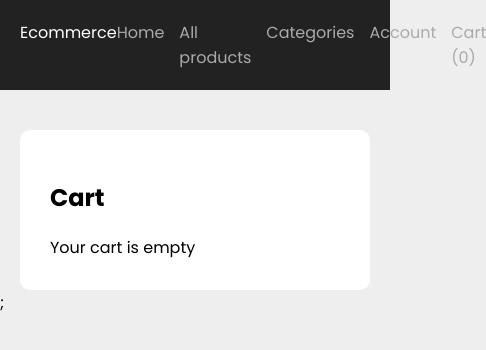
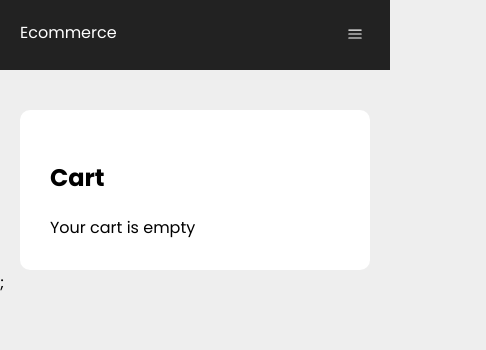
Before and after one commit to melolidas/ecommerce-frontend, a Next.js app: page /cart in a window 390 px wide. Shown: the top 350 px of the page, 486 px wide, since content can reach past the window. Built offline with nearby package versions, Linux system fonts and the light colour scheme.

Commit message:
responsivity added

```diff
--- a/components/Header.js
+++ b/components/Header.js
@@ -1,43 +1,79 @@
 import Link from "next/link";
 import styled from "styled-components";
-import Center from "./Center";
-import { useContext } from "react";
-import { CartContext } from "./CartContext";
+import Center from "@/components/Center";
+import { useContext, useState } from "react";
+import { CartContext } from "@/components/CartContext";
+import BarsIcon from "@/components/icons/Bars";
 
-const SyledHeader = styled.header`
+const StyledHeader = styled.header`
     background-color: #222;
 `;
-
 const Logo = styled(Link)`
     color: #fff;
     text-decoration: none;
+    position: relative;
+    z-index: 3;
 `;
-
 const Wrapper = styled.div`
     display: flex;
     justify-content: space-between;
     padding: 20px 0;
 `;
-
 const StyledNav = styled.nav`
-    display: flex;
+    ${(props) =>
+        props.mobileNavActive
+            ? `
+    display: block;
+  `
+            : `
+    display: none;
+  `}
     gap: 15px;
+    position: fixed;
+    top: 0;
+    bottom: 0;
+    left: 0;
+    right: 0;
+    padding: 70px 20px 20px;
+    background-color: #222;
+    @media screen and (min-width: 768px) {
+        display: flex;
+        position: static;
+        padding: 0;
+    }
 `;
-
 const NavLink = styled(Link)`
+    display: block;
     color: #aaa;
     text-decoration: none;
+    padding: 10px 0;
+    @media screen and (min-width: 768px) {
+        padding: 0;
+    }
+`;
+const NavButton = styled.button`
+    background-color: transparent;
+    width: 30px;
+    height: 30px;
+    border: 0;
+    color: white;
+    cursor: pointer;
+    position: relative;
+    z-index: 3;
+    @media screen and (min-width: 768px) {
+        display: none;
+    }
 `;
 
 export default function Header() {
     const { cartProducts } = useContext(CartContext);
-
+    const [mobileNavActive, setMobileNavActive] = useState(false);
     return (
-        <SyledHeader>
+        <StyledHeader>
             <Center>
                 <Wrapper>
                     <Logo href={"/"}>Ecommerce</Logo>
-                    <StyledNav>
+                    <StyledNav mobileNavActive={mobileNavActive}>
                         <NavLink href={"/"}>Home</NavLink>
                         <NavLink href={"/products"}>All products</NavLink>
                         <NavLink href={"/categories"}>Categories</NavLink>
@@ -46,8 +82,13 @@
                             Cart ({cartProducts.length})
                         </NavLink>
                     </StyledNav>
+                    <NavButton
+                        onClick={() => setMobileNavActive((prev) => !prev)}
+                    >
+                        <BarsIcon />
+                    </NavButton>
                 </Wrapper>
             </Center>
-        </SyledHeader>
+        </StyledHeader>
     );
 }
--- /dev/null
+++ b/components/icons/Bars.js
@@ -0,0 +1,18 @@
+export default function BarsIcon({ className = "w-6 h-6" }) {
+    return (
+        <svg
+            xmlns="http://www.w3.org/2000/svg"
+            fill="none"
+            viewBox="0 0 24 24"
+            strokeWidth={1.5}
+            stroke="currentColor"
+            className={className}
+        >
+            <path
+                strokeLinecap="round"
+                strokeLinejoin="round"
+                d="M3.75 6.75h16.5M3.75 12h16.5m-16.5 5.25h16.5"
+            />
+        </svg>
+    );
+}
```
Also changed, not shown: components/Featured.js (+31 -14 lines).
